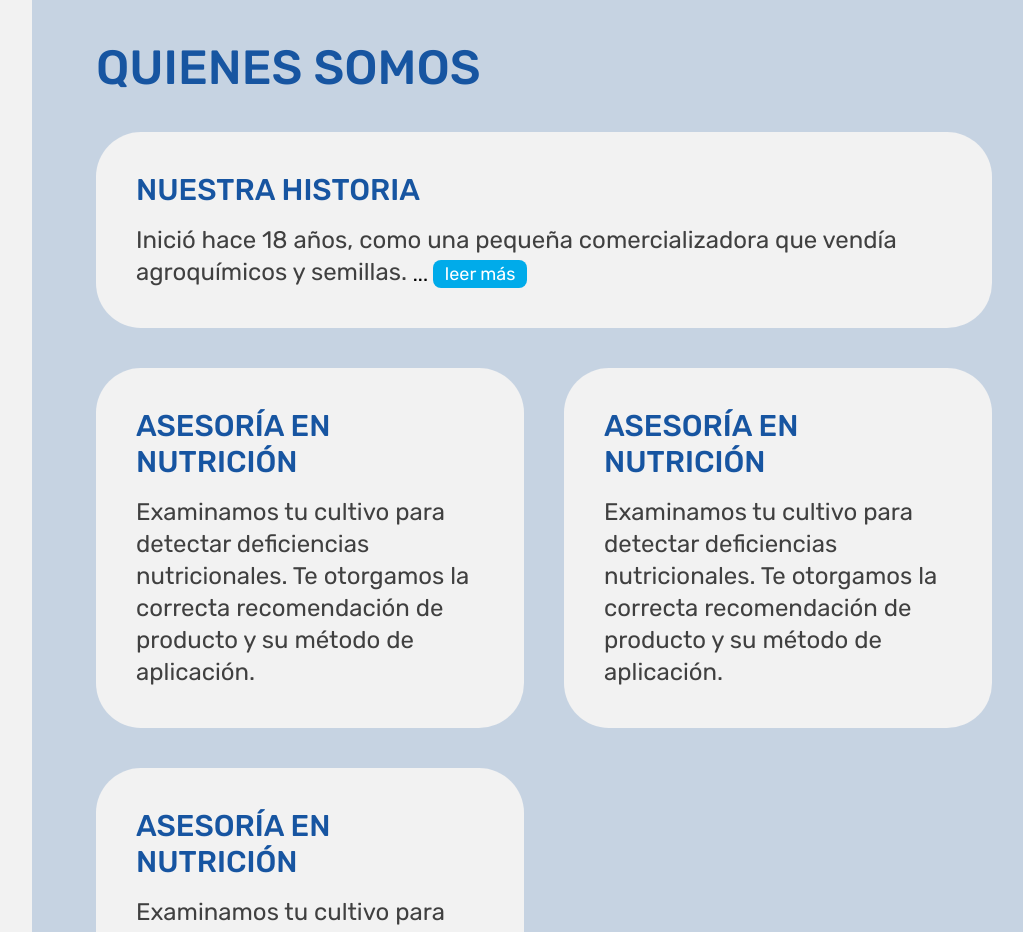
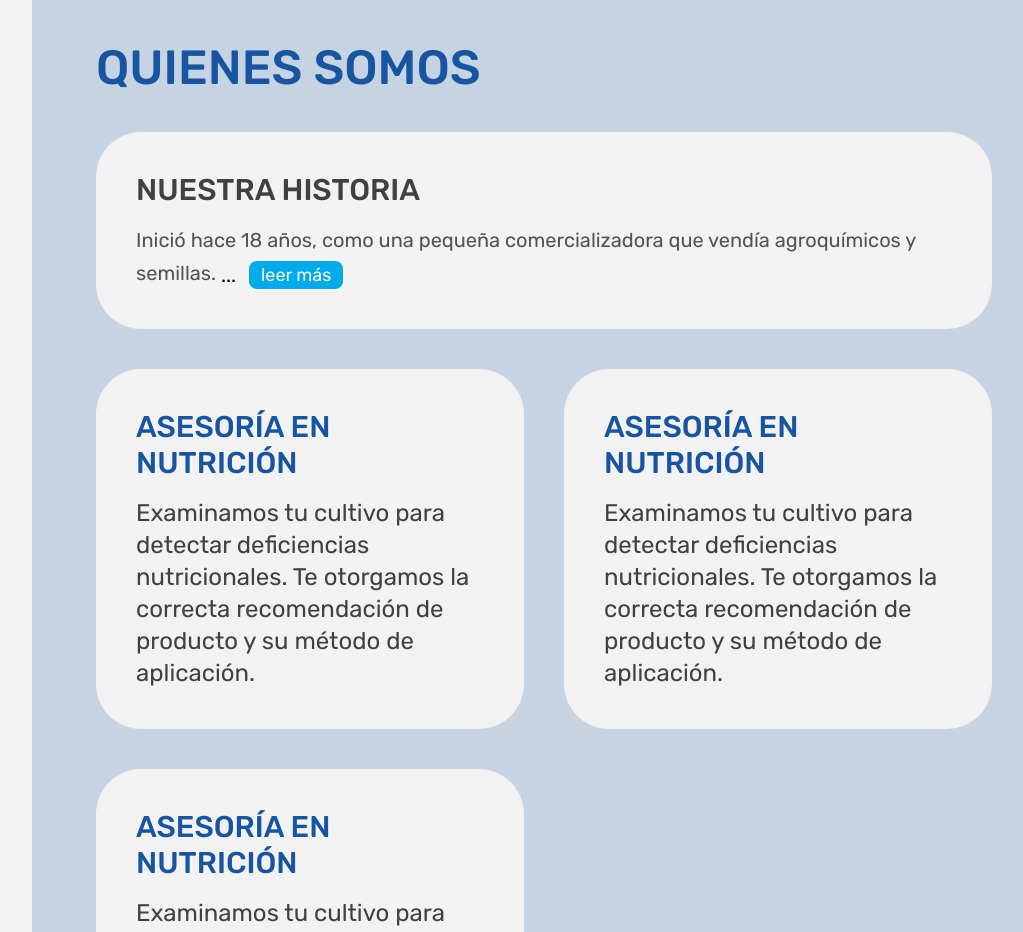
Before and after one commit to elbob-mx/Agromega-22-Website, a website: page nosotros.html in a window 1280 px wide. Shown: the part 2400-3332 px from the top of the page, without its empty margins (224-1247 px from the left). Drawn offline with nearby package versions, Linux system fonts and the light colour scheme.

Commit message:
toggleButton

```diff
--- a/nosotros.html
+++ b/nosotros.html
@@ -200,12 +200,21 @@
 
         <!-- SOMOS - HISTORIA -->
         <div class="w-full laptop:col-span-4">
-         <div class="laptop:text-3xl small:text-2xl laptop:px-10 small:px-6 laptop:pt-10 laptop:pb-0 small:py-5 small:text-offWhite laptop:text-azulAgro font-medium laptop:tracking-normal small:tracking-normal laptop:rounded-t-[45px] small:rounded-t-2xl small:bg-neutral-600 laptop:bg-offWhite">NUESTRA HISTORIA</div>
-         <p class="laptop:bg-offWhite laptop:text-neutral-700 small:bg-offWhite laptop:text-2xl small:text-xl laptop:px-10 laptop:pt-4 laptop:pb-10 small:p-6 leading-relaxed laptop:rounded-b-[45px] small:rounded-b-2xl">
-          Inició hace 18 años, como una pequeña comercializadora que vendía agroquímicos y semillas. <span id="puntos" title="Leer más" class="px-0 py-0 text-xl text-black align-middle" tabindex="0"> ... </span> <span id="mas" class="hidden"> Hoy en día seguimos vendiendo agroquímicos y semillas, pero también fertilizantes, equipos de aplicación, equipos de riego y más. Ese “más” es el valor agregado que brindamos a través del mejor servicio al cliente, con soluciones integrales y una cultura de trabajo que nos permita generar relaciones de confianza a largo plazo.</span>
+
+         <div class="laptop:text-3xl small:text-2xl laptop:px-10 small:px-6 laptop:pt-10 laptop:pb-0 small:py-5 small:text-offWhite laptop:text-neutral-700 font-medium laptop:tracking-normal small:tracking-normal laptop:rounded-t-[45px] small:rounded-t-2xl small:bg-neutral-600 laptop:bg-offWhite">NUESTRA HISTORIA</div>
+
+         <p class="laptop:bg-offWhite laptop:text-neutral-600 small:bg-offWhite laptop:text-xl small:text-xl laptop:px-10 laptop:pt-4 laptop:pb-10 small:p-6 leading-relaxed laptop:rounded-b-[45px] small:rounded-b-2xl laptop:leading-relaxed">
+          Inició hace 18 años, como una pequeña comercializadora que vendía agroquímicos y semillas.
+
+          <span id="puntos" title="Leer más" class="py-0 pl-0 pr-2 text-xl text-black align-middle" tabindex="0"> ... </span>
+
+          <span id="mas" class="hidden"> Hoy en día seguimos vendiendo agroquímicos y semillas, pero también fertilizantes, equipos de aplicación, equipos de riego y más. Ese “más” es el valor agregado que brindamos a través del mejor servicio al cliente, con soluciones integrales y una cultura de trabajo que nos permita generar relaciones de confianza a largo plazo.</span>
+
           <button onclick="toggleText()" id="leer-mas"
-          class="px-3 py-0 text-lg text-white align-middle duration-200 rounded-lg bg-azulAgroClaro hover:bg-azulAgro focus:bg-azulAgro focus:ring-2 ring-offset-2 focus:outline-none ring-azulAgroClaro">leer más</button>
-        </p>
+          class="px-3 py-0 text-lg text-white align-middle duration-200 rounded-lg bg-azulAgroClaro hover:bg-azulAgro focus:bg-azulAgro focus:ring-4 laptop:ring-offset-4 small:ring-offset-2 focus:outline-none ring-azulAgroClaro">leer más</button>
+
+          </p>
+
         </div>
 
         <!-- SOMOS - HISTORIA -->
```
Also changed, not shown: css/output.css.
